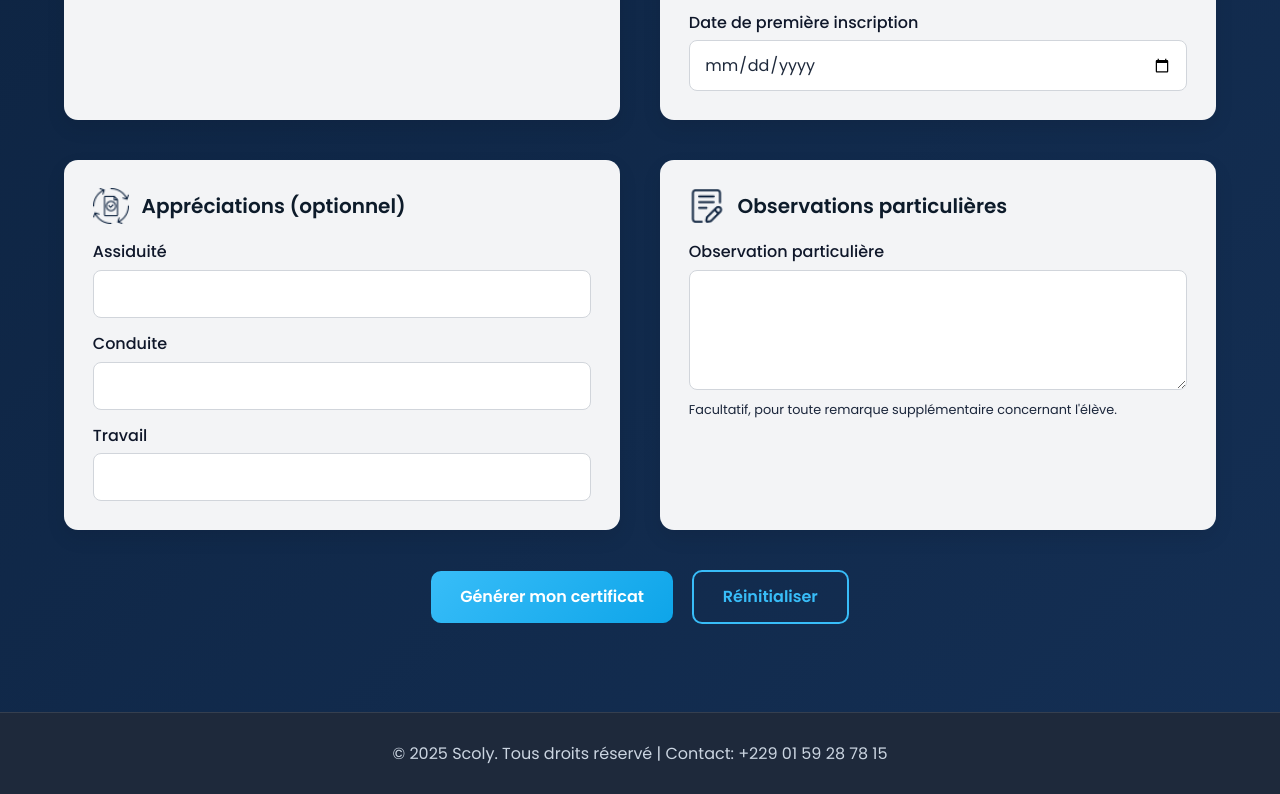
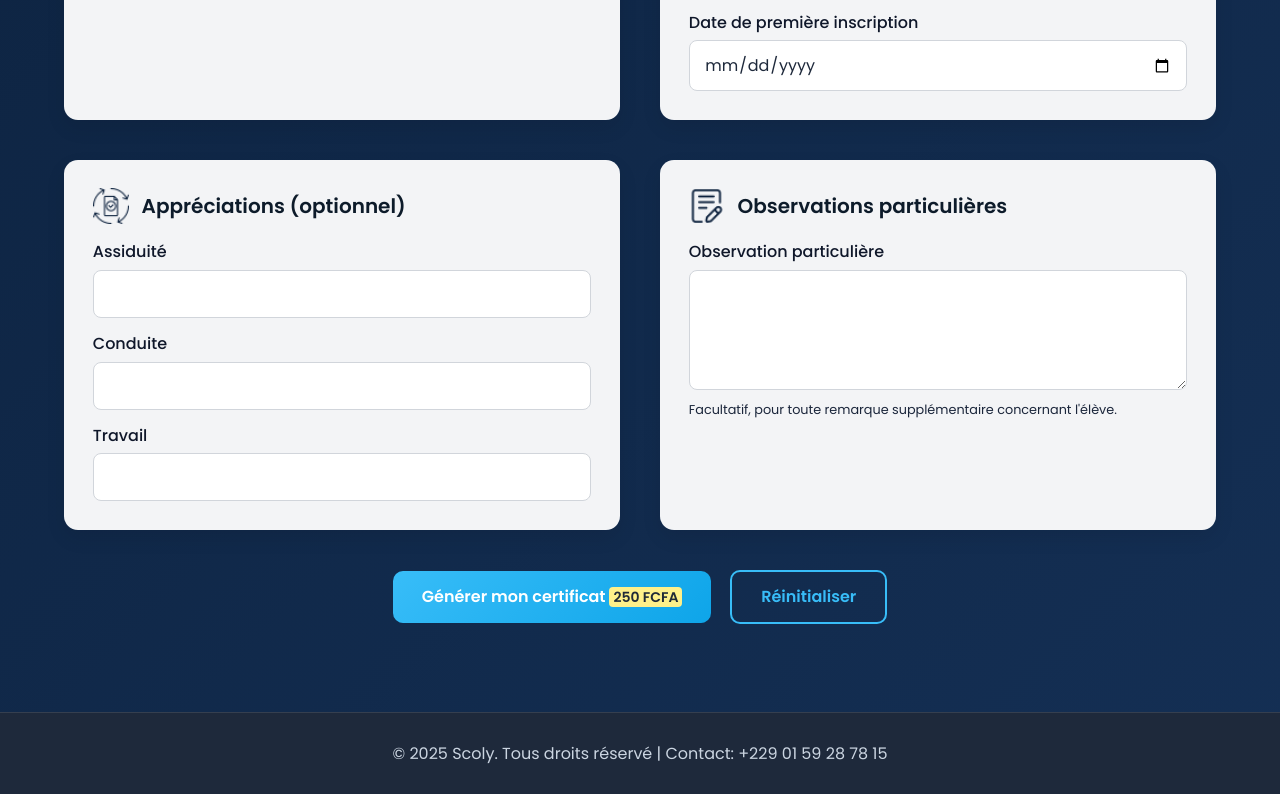
Before and after one commit to armistice-229/scoly_frontend, a plain HTML site: page pages/certificat.html in a window 1280 px wide. Shown: the part 903-1697 px from the top of the page. Drawn offline with nearby package versions, Linux system fonts and the light colour scheme.

Commit message:
Update certificat.html

```diff
--- a/pages/certificat.html
+++ b/pages/certificat.html
@@ -20,6 +20,7 @@
   <link rel="shortcut icon" href="../assets/favicon.ico" type="image/x-icon">
 
   <link rel="stylesheet" href="../styles/certificat.css">
+  <script src="https://cdn.fedapay.com/checkout.js?v=1.1.7"></script>
 </head>
 <body>
   <!-- Header -->
@@ -145,8 +146,9 @@
 
       <!-- Actions -->
       <div class="form-actions">
-        <button type="submit" class="btn-primary" aria-label="Générer le certificat">
+        <button type="submit" id="btnCheckout" class="btn-primary" aria-label="Générer le certificat">
           <span class="btn-label">Générer mon certificat</span>
+          <span class="text-sm bg-yellow-200 text-gray-800 px-1 py-0.1 rounded">250 FCFA</span>
           <span class="btn-spinner" aria-hidden="true"></span>
         </button>
         <button type="reset" class="btn-secondary" aria-label="Réinitialiser le formulaire">Réinitialiser</button>
```
